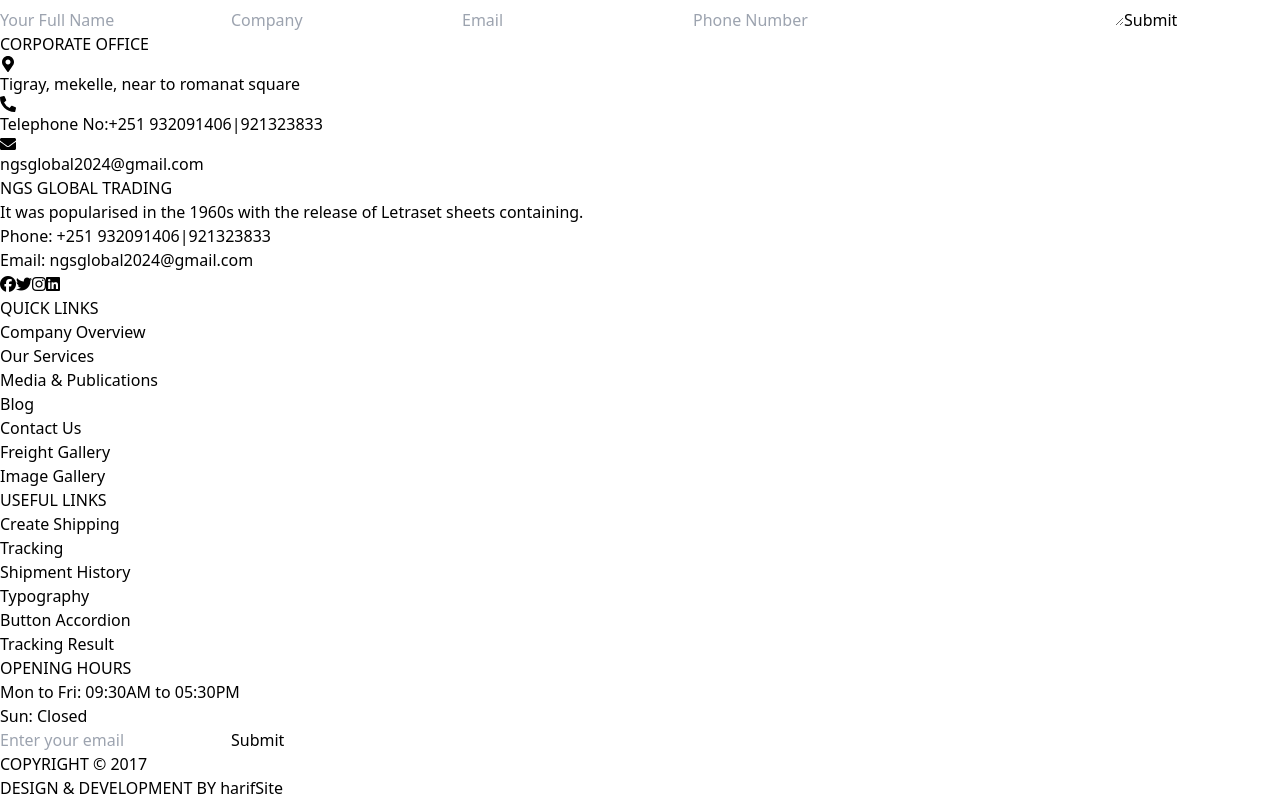
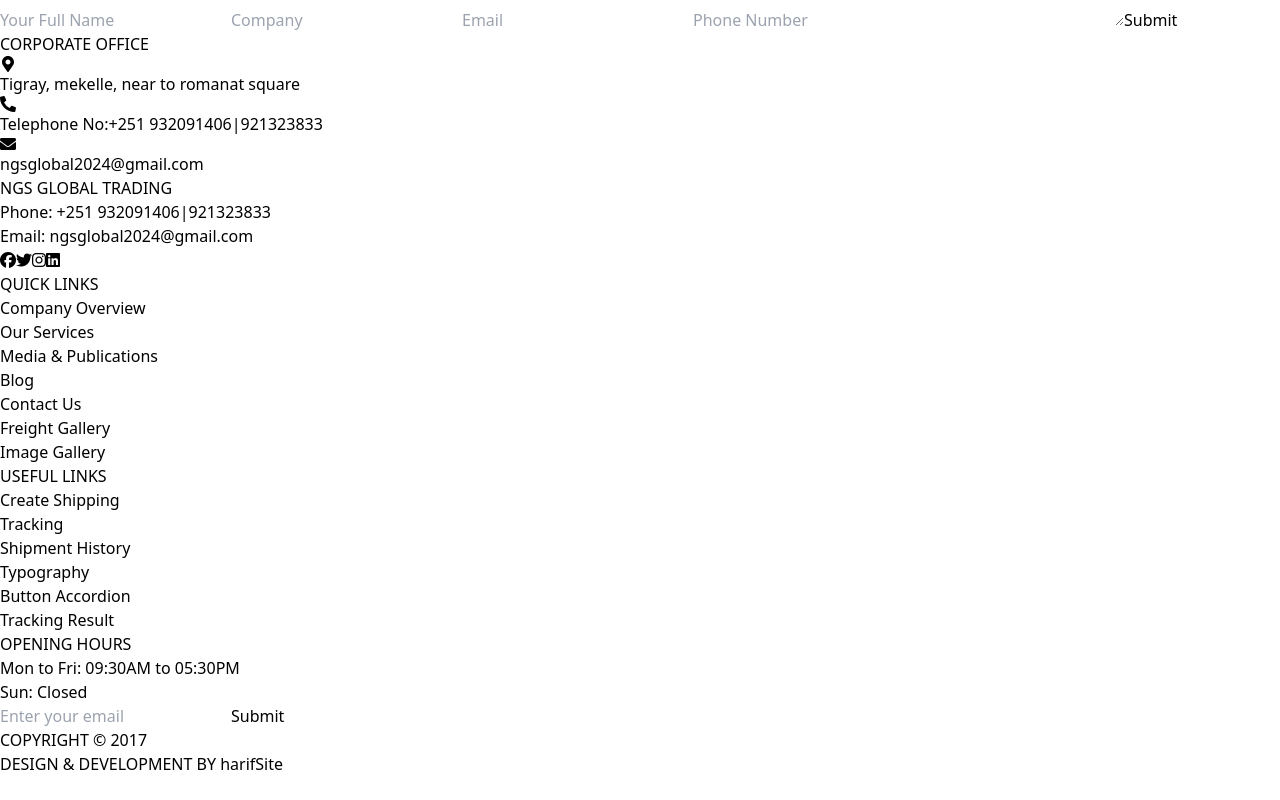
Before and after one commit to Mulubrhan1511/Ngsglobal, a React (Vite) app in the folder front/: page / in a window 1280 px wide. Shown: the part 7208-8008 px from the top of the page. After the commit the page ends 7984 px from the top, so only its background shows below. Built offline with nearby package versions, Linux system fonts and the light colour scheme.

Commit message:
edit the footer

```diff
--- a/front/src/Components/Footer/Footer.jsx
+++ b/front/src/Components/Footer/Footer.jsx
@@ -8,9 +8,7 @@ const Footer = () => {
         {/* Company Info */}
         <div>
           <h2 className="text-red-600 font-bold text-2xl mb-4">NGS GLOBAL TRADING</h2>
-          <p className="text-gray-400 mb-4">
-            It was popularised in the 1960s with the release of Letraset sheets containing.
-          </p>
+
           <div className="mb-4">
             <p><span className="font-bold">Phone:</span> +251 932091406|921323833</p>
             <p><span className="font-bold">Email:</span> ngsglobal2024@gmail.com</p>
```
